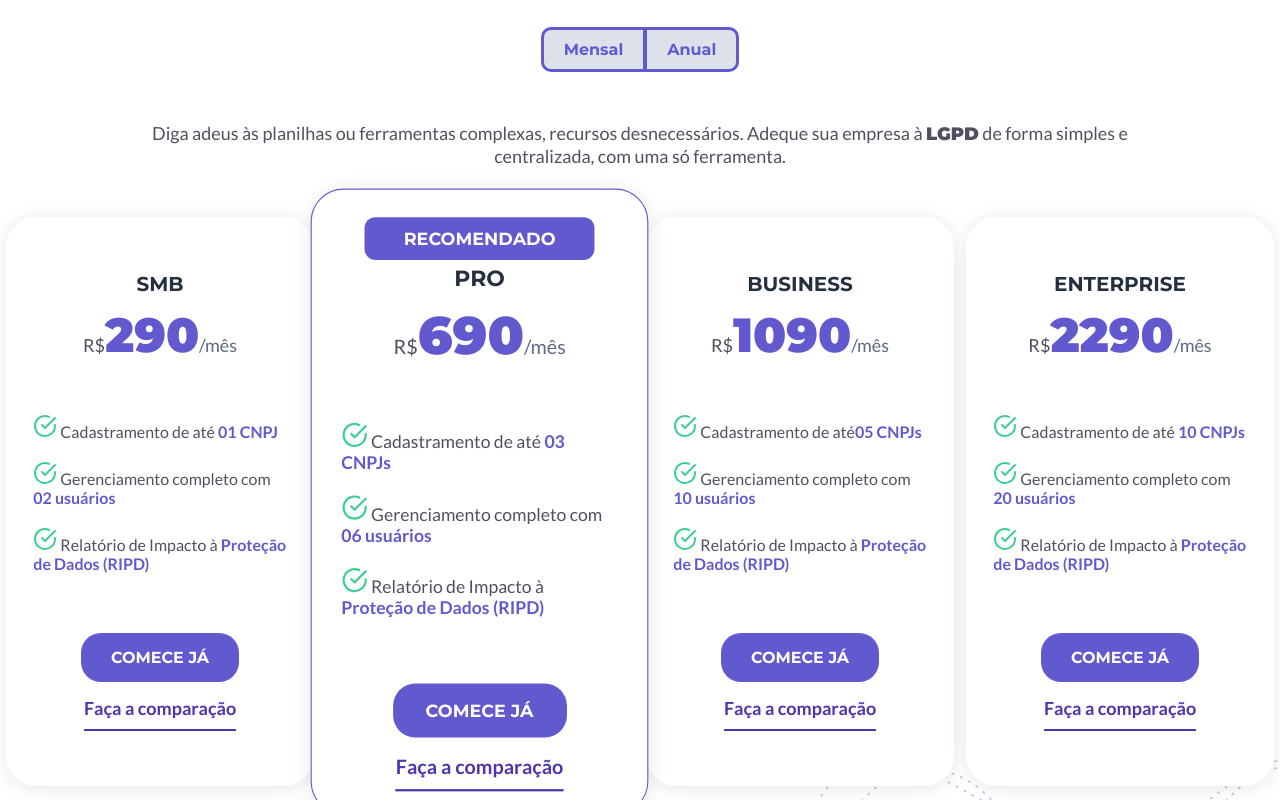
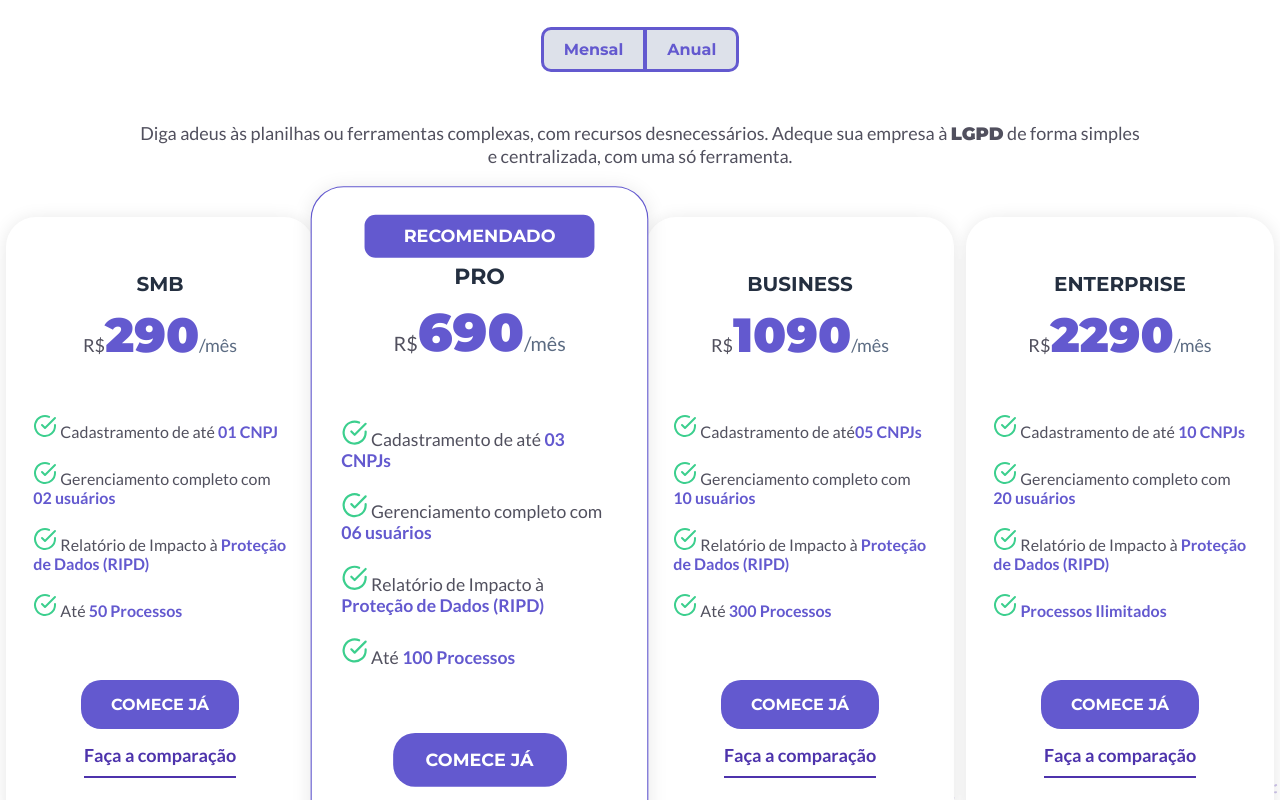
Before and after one commit to evlvs/lgpdmap, a Next.js app: page /plans in a window 1280 px wide. Shown: the part 880-1680 px from the top of the page. Built offline with nearby package versions, Linux system fonts and the light colour scheme.

Commit message:
Last fixes

```diff
--- a/package.json
+++ b/package.json
@@ -1,5 +1,5 @@
 {
-  "name": "lgpd_map",
+  "name": "Lucas Barbosa",
   "version": "0.1.0",
   "private": true,
   "scripts": {
--- a/src/components/ContactUs/index.tsx
+++ b/src/components/ContactUs/index.tsx
@@ -18,7 +18,7 @@ function ContactUs(): JSX.Element {
           <strong>adequar</strong> a sua empresa à <strong>LGPD</strong> com o
           <strong> Lgpdmap</strong>
         </h2>
-        <Link href="https://whats.link/lgpdmap">
+        <Link href="https://api.whatsapp.com/send?phone=554130579598">
           <a>Fale com um Especialista</a>
         </Link>
       </div>
--- a/src/components/Footer/index.tsx
+++ b/src/components/Footer/index.tsx
@@ -14,7 +14,7 @@ function Footer(): JSX.Element {
       <footer className={styles.footer}>
         <div className={styles.siteMap}>
           <ul>
-            <li>LGPDmap</li>
+            <li>Lgpdmap</li>
             <li>
               <Link href="./#knowMore">
                 <a>Conheça o Lgpdmap</a>
@@ -84,22 +84,22 @@ function Footer(): JSX.Element {
               </Link>
             </li>
             <li>
-              <Link href="/plans#compare">
+              <Link href="/plans#SMB">
                 <a>SMB</a>
               </Link>
             </li>
             <li>
-              <Link href="/plans#compare">
+              <Link href="/plans#PRO">
                 <a>PRO</a>
               </Link>
             </li>
             <li>
-              <Link href="/plans#compare">
+              <Link href="/plans#BUSINESS">
                 <a>BUSINESS</a>
               </Link>
             </li>
             <li>
-              <Link href="/plans#compare">
+              <Link href="/plans#ENTERPRISE">
                 <a>ENTERPRISE</a>
               </Link>
             </li>
--- a/src/components/Plans/index.tsx
+++ b/src/components/Plans/index.tsx
@@ -16,7 +16,7 @@ function Plans(): JSX.Element {
         </div>
         <div className={styles.callToAction}>
           <h2>
-            Possuimos um <strong>plano ideal</strong> para seu negócio!
+            Possuímos um <strong>plano ideal</strong> para seu negócio!
           </h2>
           <p>
             Tenha tranquilidade e facilidade para implementação e gerenciamento
--- a/src/components/PlansPage/index.tsx
+++ b/src/components/PlansPage/index.tsx
@@ -43,7 +43,7 @@ function PlansPage(): JSX.Element {
         </form>
 
         <p>
-          Diga adeus às planilhas ou ferramentas complexas, recursos
+          Diga adeus às planilhas ou ferramentas complexas, com recursos
           desnecessários. Adeque sua empresa à <strong>LGPD</strong> de forma
           simples e centralizada, com uma só ferramenta.
         </p>
@@ -53,7 +53,7 @@ function PlansPage(): JSX.Element {
             <>
               <div>
                 <ul className={styles.plans}>
-                  <li className={styles.basicPlan}>
+                  <li className={styles.basicPlan} id="SMB">
                     <h6>{plans.plansType.basic}</h6>
                     <p>
                       R$
@@ -78,6 +78,10 @@ function PlansPage(): JSX.Element {
                         <CheckCircle color="#3CCF8E" /> Relatório de Impacto à
                         <strong> Proteção de Dados (RIPD)</strong>
                       </li>
+                      <li>
+                        <CheckCircle color="#3CCF8E" /> Até{' '}
+                        <strong>50 Processos</strong>
+                      </li>
                     </ul>
 
                     <Link href="#basicPlan">
@@ -89,7 +93,7 @@ function PlansPage(): JSX.Element {
                     </Link>
                   </li>
 
-                  <li className={styles.intermediatePlan}>
+                  <li className={styles.intermediatePlan} id="PRO">
                     <div className={styles.recommended}>RECOMENDADO</div>
                     <h6>{plans.plansType.intermediate}</h6>
                     <p>
@@ -118,6 +122,10 @@ function PlansPage(): JSX.Element {
                         <CheckCircle color="#3CCF8E" /> Relatório de Impacto à
                         <strong> Proteção de Dados (RIPD)</strong>
                       </li>
+                      <li>
+                        <CheckCircle color="#3CCF8E" /> Até{' '}
+                        <strong>100 Processos</strong>
+                      </li>
                     </ul>
 
                     <Link href="#intermediatePlan">
@@ -129,7 +137,7 @@ function PlansPage(): JSX.Element {
                     </Link>
                   </li>
 
-                  <li className={styles.advancedPlan}>
+                  <li className={styles.advancedPlan} id="BUSINESS">
                     <h6>{plans.plansType.advanced}</h6>
                     <p>
                       R$
@@ -155,6 +163,10 @@ function PlansPage(): JSX.Element {
                         <CheckCircle color="#3CCF8E" /> Relatório de Impacto à
                         <strong> Proteção de Dados (RIPD)</strong>
                       </li>
+                      <li>
+                        <CheckCircle color="#3CCF8E" /> Até{' '}
+                        <strong>300 Processos</strong>
+                      </li>
                     </ul>
 
                     <Link href="#advancedPlan">
@@ -166,7 +178,7 @@ function PlansPage(): JSX.Element {
                     </Link>
                   </li>
 
-                  <li className={styles.platinumPlan}>
+                  <li className={styles.platinumPlan} id="ENTERPRISE">
                     <h6>{plans.plansType.platinum}</h6>
                     <p>
                       R$
@@ -192,6 +204,10 @@ function PlansPage(): JSX.Element {
                         <CheckCircle color="#3CCF8E" /> Relatório de Impacto à
                         <strong> Proteção de Dados (RIPD)</strong>
                       </li>
+                      <li>
+                        <CheckCircle color="#3CCF8E" />{' '}
+                        <strong>Processos Ilimitados</strong>
+                      </li>
                     </ul>
 
                     <Link href="#platinumPlan">
@@ -209,7 +225,7 @@ function PlansPage(): JSX.Element {
               <table key={index} className={styles.tableInfo} id="compare">
                 <caption>
                   <h2>
-                    LGPD<span>map tem um </span> plano ideal para você
+                    Lgpd<span>map tem um </span> plano ideal para você
                   </h2>
                 </caption>
 
--- a/src/pages/index.tsx
+++ b/src/pages/index.tsx
@@ -19,7 +19,7 @@ const videoJsOptions = {
   width: '920',
   sources: [
     {
-      src: './assets/LGPD_FINAL.mp4',
+      src: 'http://evolvesrio.com/LGPD_FINAL2.mp4',
       type: 'video/mp4'
     }
   ]
--- a/src/pages/plans.tsx
+++ b/src/pages/plans.tsx
@@ -21,7 +21,7 @@ const Home: React.FC = () => {
       <Navbar />
       <Presentation
         title="Confira os planos disponíveis do Lgpdmap"
-        paragraph="Possuímos um plano ideal para sua organização ou grupo de empresas. Confira os planos do <strong>Lgpdmap</strong>"
+        paragraph="Possuímos um plano ideal para sua organização ou grupo de empresas. Confira os planos do <strong>Lgpdmap</strong>."
         hasButton="false"
       />
       <PlansPage />
```
